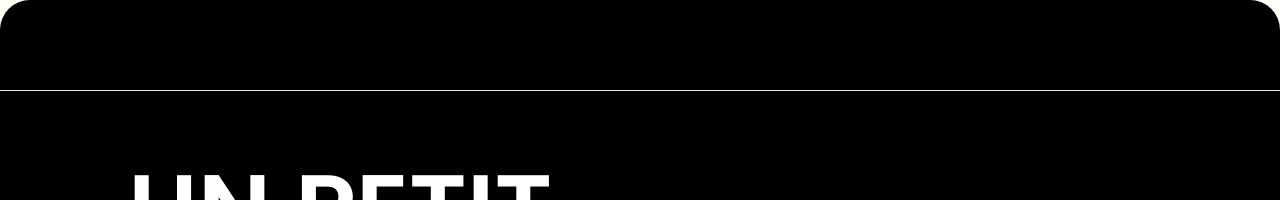
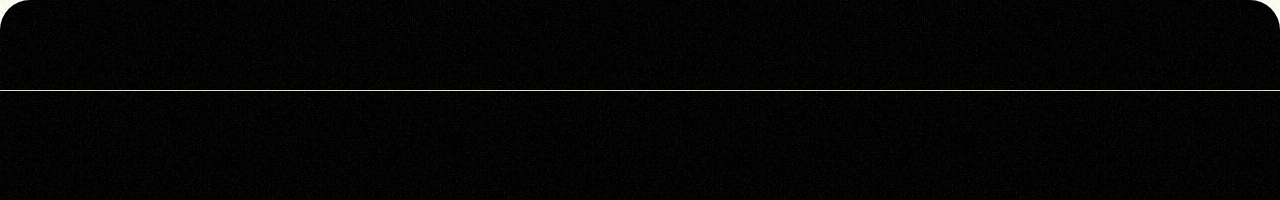
Before and after one commit to alex-cailler/portfolio-2024, a Nuxt app: page /index/local-components/AboutSection in a window 1280 px wide. Shown: the top 200 px of the page. Built offline with nearby package versions, Linux system fonts and the light colour scheme.

Commit message:
feat: init

```diff
--- a/assets/scss/main.scss
+++ b/assets/scss/main.scss
@@ -4,6 +4,21 @@ body {
   margin: 0;
   transition: background-color 0.3s ease;
   background-color: #FEFFF6 !important;
+}
+body:after,body:before {
+  position: fixed;
+  left: 0;
+  top: 0;
+  content: "";
+  width: 100%;
+  height: 100%;
+  z-index: 3023023023020;
+  pointer-events: none;
+  opacity: 20%;
+  color: #aeae9d
+}
+:before {
+  filter: url(#grainy);
 }
 
 * {
--- a/layouts/default.vue
+++ b/layouts/default.vue
@@ -1,5 +1,17 @@
 <template>
   <div>
+    <svg style="cursor:none; position: absolute">
+      <filter id="grainy">
+        <feTurbulence type="turbulence" baseFrequency="0.5"></feTurbulence>
+        <feColorMatrix type="saturate" values="0"></feColorMatrix>
+      </filter>
+    </svg>
+    <div class="loader">
+      <div class="loader-container">
+        <div class="loader__title"># Hello World !</div>
+        <div><span id="progress">0</span><span>%</span></div>
+      </div>
+    </div>
     <the-header />
     <slot />
     <the-footer />
@@ -9,9 +21,38 @@
 <script lang="ts" setup>
 import TheHeader from "~/components/the-header.vue";
 import TheFooter from "~/components/the-footer.vue";
+
+const { $gsap } = useNuxtApp();
+const progress = { percent:0 }
+
+onMounted(() => {
+
+  setTimeout(function() {
+    $gsap.killTweensOf('.loader');
+    $gsap.killTweensOf(progress);
+    $gsap.to('.loader', { width: '100%', duration: 0.5, opacity: 0, zIndex: -1 });
+    $gsap.to(progress, { percent: 100, duration: 0.5, opacity: 0, zIndex: -1, onUpdate: function() {
+        document.getElementById( 'progress' ).innerHTML = Math.round(progress.percent);
+    }});
+
+    // from to main hero section hear
+  },1500)
+})
+
 </script>
 
 
 <style scoped lang="scss">
-
+.loader {
+  position: fixed;
+  z-index: 10022;
+  height: 100vh;
+  width: 100vw;
+  display: flex;
+  justify-content: center;
+  align-items: center;
+  background-color: #FFFFFF;
+  top: 0;
+  left: 0;
+}
 </style>
--- a/pages/index/local-components/AboutSection.vue
+++ b/pages/index/local-components/AboutSection.vue
@@ -31,15 +31,14 @@ const { $gsap } = useNuxtApp();
 onMounted(() => {
   if (process.client) {
     const split = new SplitType('.about-section__content__text > p', { types: 'lines' });
-    console.log(split.lines)
 
     split.lines.forEach((target) => {
       $gsap.to(target, {
         backgroundPositionX: 0,
         ease: "none",
-        duration: 10,
         scrollTrigger: {
           trigger: target,
+          duration: 10,
           scrub: 1,
           start: "top center",
           end: "bottom center"
@@ -56,7 +55,7 @@ onMounted(() => {
   border-radius: 30px;
   position: relative;
   &__container {
-    padding: 10rem 10%;
+    padding: 15rem 10%;
     display: flex;
     align-items: center;
     position: relative;
--- a/pages/index/local-components/HeroSection.vue
+++ b/pages/index/local-components/HeroSection.vue
@@ -1,19 +1,41 @@
 <template>
-  <div class="hero-section" data-bg-color="#ffffff">
-    <div class="hero-section__container">
+  <div id="hero-section" class="hero-section" data-bg-color="#ffffff">
+    <div id="hero-section__container" class="hero-section__container">
       <div>
         <h1 class="hero-section__title">
           Un developpeur pour vos projets
         </h1>
         <p class="hero-section__description">Un développeur fullstack et concepteur indépendant qui propulse les visions des startups vers la réalité.</p>
+        <the-button>Contacter moi</the-button>
       </div>
-      <the-button>Contacter moi</the-button>
     </div>
     <div class="hero-section__shape--1"></div>
   </div>
 </template>
 
 <script lang="ts" setup>
+const { $gsap } = useNuxtApp()
+
+onMounted(() => {
+
+  $gsap.timeline({
+    scrollTrigger: {
+      trigger: document.getElementById('hero-section'),
+      scrub: true,
+      start: "top",
+      end: "center -30%",
+    }
+  }).fromTo(
+      document.getElementById('hero-section__container'),
+      { y: "0%", autoAlpha: 1 },
+      { y: "20%", autoAlpha: 0 }
+  )
+
+  // $gsap.to(document.getElementById('hero-section__container'), {
+  //   opacity: 0,
+  //   translateY: '-50%',
+  // });
+})
 </script>
 
 
@@ -23,6 +45,8 @@
   &__container {
     width: 100%;
     padding: 15rem 10%;
+    position: relative;
+    z-index: 1;
   }
   &__title {
     color: #00310B;
```
